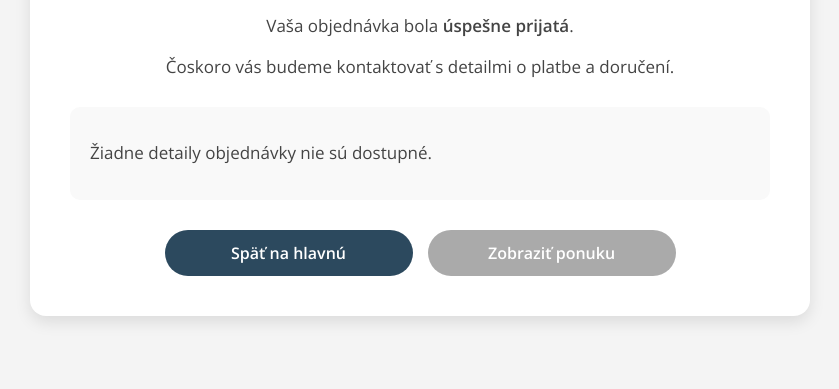
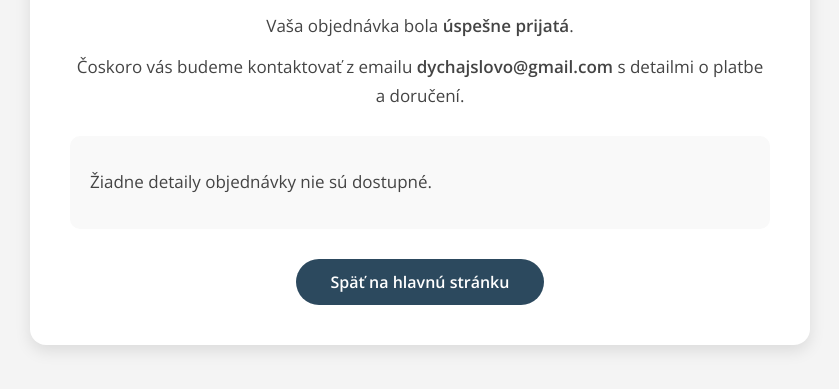
Before and after one commit to dychajslovo/Dychaj-Slovo, a plain HTML site: page potvrdenie.html in a window 1280 px wide. Shown: the part 143-532 px from the top of the page, without its empty margins (220-1059 px from the left). Drawn offline with nearby package versions, Linux system fonts and the light colour scheme.

Commit message:
Update potvrdenie.html

```diff
--- a/potvrdenie.html
+++ b/potvrdenie.html
@@ -27,15 +27,14 @@
 <div class="c">
     <h1>Ďakujeme za vašu objednávku!</h1>
     <p>Vaša objednávka bola <strong>úspešne prijatá</strong>.</p>
-    <p>Čoskoro vás budeme kontaktovať s detailmi o platbe a doručení.</p>
+    <p>Čoskoro vás budeme kontaktovať z emailu <strong>dychajslovo@gmail.com</strong> s detailmi o platbe a doručení.</p>
 
     <div class="order-details" id="summary">
         <p>Načítavam detaily objednávky...</p>
     </div>
 
     <div class="btn-container">
-        <a href="index.html" class="btn">Späť na hlavnú</a>
-        <a href="index.html" class="btn back">Zobraziť ponuku</a>
+        <a href="index.html" class="btn">Späť na hlavnú stránku</a>
     </div>
 </div>
 
```
